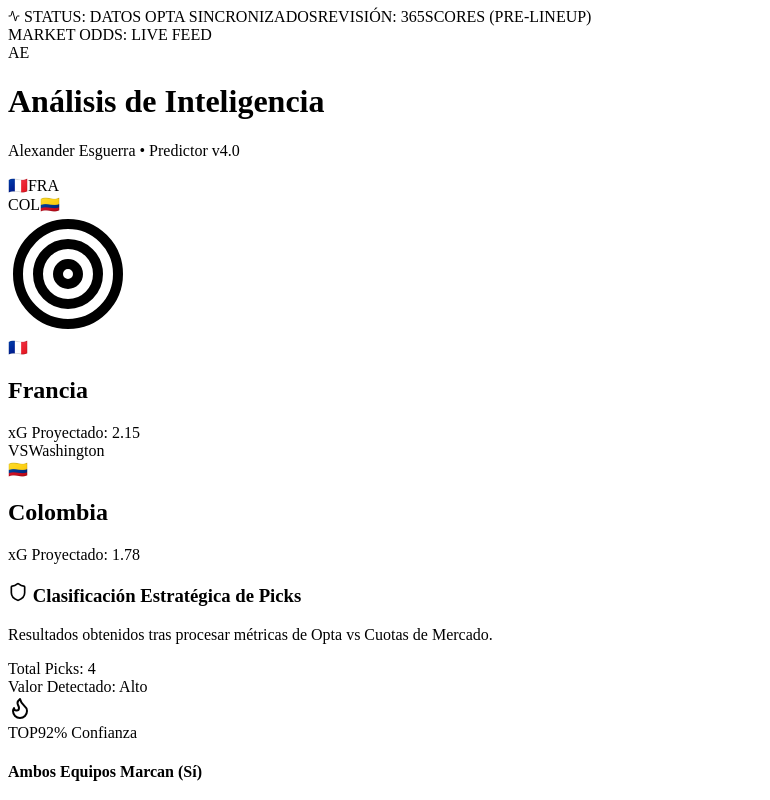
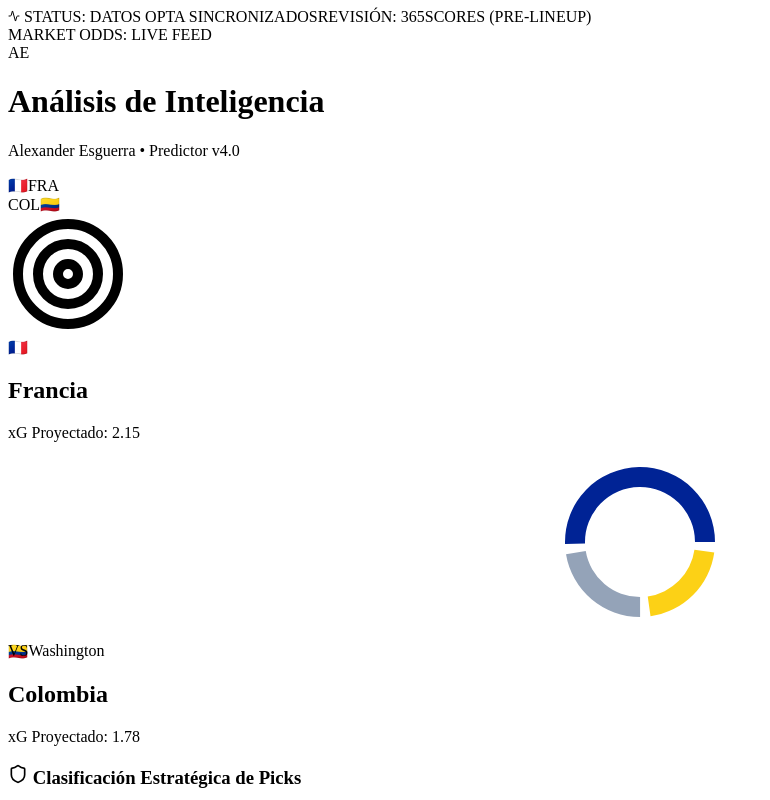
Before and after one commit to jesguerra77/Pronosticos-WorldCup2026, a React (Vite) app: page / in a window 1280 px wide. Shown: the top 800 px of the page, without its empty margins (0-770 px from the left). Built offline with nearby package versions, Linux system fonts and the light colour scheme.

Commit message:
deployment 3

```diff
--- a/src/index.jsx
+++ b/src/index.jsx
@@ -118,8 +118,8 @@ const App = () => {
               </div>
             </div>
 
-            <div className="h-48 relative">
-              <ResponsiveContainer width="100%" height="100%" minWidth={0}>
+            <div style={{ height: '200px', width: '100%', position: 'relative' }}>
+              <ResponsiveContainer width="100%" height="100%" minWidth={0} minHeight={0}>
                 <PieChart>
                   <Pie
                     data={matchData.probabilities}
```
